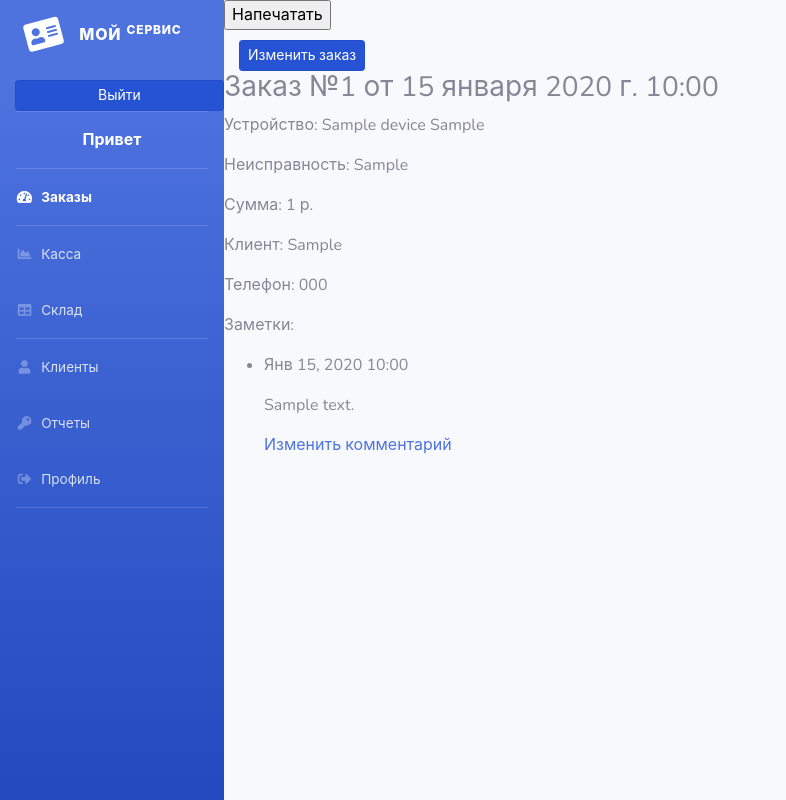
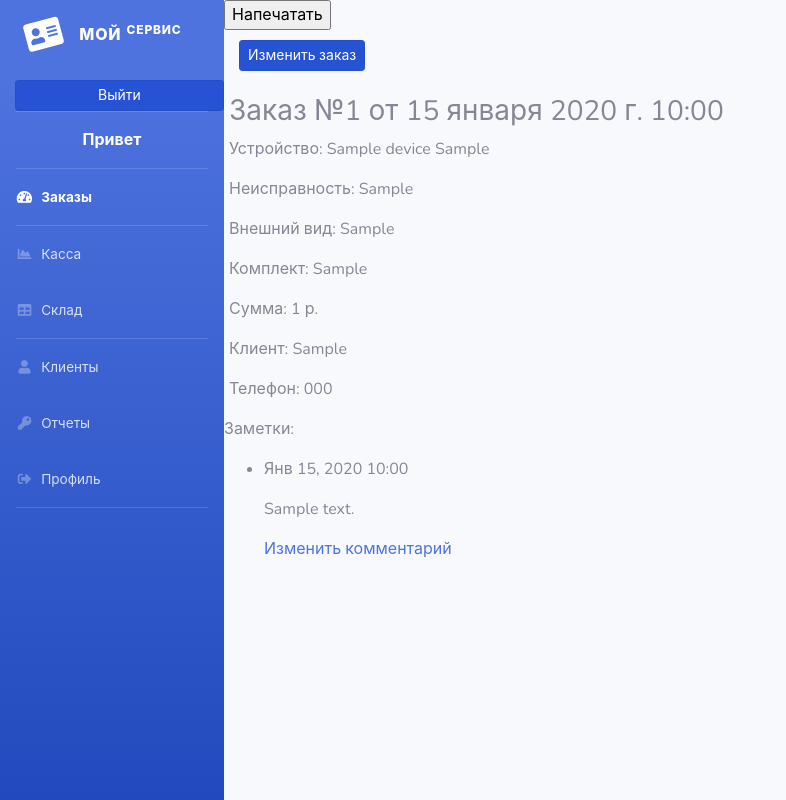
Before and after one commit to typeoflife/crm_with_front, a Django app: template backend/templates/backend/order.html in a window 1280 px wide. Shown: the whole page, without its empty margins (0-786 px from the left). Run offline with Django 4.2, Linux system fonts and the light colour scheme; tables that the repository leaves empty hold one stand-in row (values such as "Sample post"); the template is opened without the code that fills it: values that come from a table or form of the project are taken from there, most other values are stand-ins (such as "Sample title", 1, 10 or a date in 2020); some libraries are stand-ins or nearby versions.

```diff
--- a/backend/forms.py
+++ b/backend/forms.py
@@ -19,13 +19,15 @@ class CustomerForm(ModelForm):
 class DeviceForm(ModelForm):
     class Meta:
         model = Device
-        fields = ('name', 'model', 'serial_number', 'problem')
+        fields = ('name', 'model', 'serial_number', 'problem', 'kit', 'condition')
 
         widgets = {
             'name': forms.TextInput(attrs={'class': 'form-control', 'style': 'width:45%'}),
             'model': forms.TextInput(attrs={'class': 'form-control', 'style': 'width:45%'}),
             'serial_number': forms.TextInput(attrs={'class': 'form-control', 'style': 'width:45%'}),
             'problem': forms.TextInput(attrs={'class': 'form-control', 'style': 'width:45%'}),
+            'kit': forms.TextInput(attrs={'class': 'form-control', 'style': 'width:45%'}),
+            'condition': forms.TextInput(attrs={'class': 'form-control', 'style': 'width:45%'}),
         }
 
 
--- a/backend/models.py
+++ b/backend/models.py
@@ -20,6 +20,8 @@ class Device(models.Model):
     model = models.CharField(verbose_name='Модель', max_length=50)
     serial_number = models.CharField(verbose_name='Серийный номер', max_length=40)
     problem = models.CharField(verbose_name='Неисправность', max_length=120)
+    kit = models.CharField(verbose_name='Комплект', max_length=50, null=True, blank=True, default='Устройство')
+    condition = models.CharField(verbose_name='Внешний вид', max_length=70,null=True, blank=True, default='Б/У')
 
 class Order(models.Model):
     STATUS = (
--- a/backend/templates/backend/new_order.html
+++ b/backend/templates/backend/new_order.html
@@ -4,8 +4,8 @@
 
   <form action="{% url 'new_order' %}" method='post'>
       {% csrf_token %}
+      {{ customerform.as_p}}
       {{ deviceform.as_p}}
-      {{ customerform.as_p}}
       <button type="submit" class="btn btn-primary btn-sm active" style="margin-top: 10px; margin-left: 15px;">Добавить</button>
   </form>
 
--- a/backend/templates/backend/order.html
+++ b/backend/templates/backend/order.html
@@ -5,12 +5,14 @@
 
 <div>
     <a href="{% url 'edit_order' order.id %}" class="btn btn-primary btn-sm active" style="margin-top: 10px; margin-left: 15px;">Изменить заказ</a>
-</div>
+</div><br>
 
-<div id="printArea">
+<div id="printArea" style="margin-left: 5px;">
     <h3>Заказ №{{order.order_number}} от {{order.date_added}}</h3>
     <p>Устройство: {{order.device.name}} {{order.device.model}}</p>
     <p>Неисправность: {{order.device.problem}}</p>
+    <p>Внешний вид: {{order.device.condition}}</p>
+    <p>Комплект: {{order.device.kit}}</p>
     <p>Сумма:  {{order.summ}} р.</p>
     <p>Клиент: {{order.customer.fio}}</p>
     <p>Телефон: {{order.customer.telephone}}</p>
```
Also changed, not shown: backend/static/css/table.css (+6 -4 lines), backend/migrations/0005_device_condition_device_kit.py (added), backend/migrations/0006_alter_device_condition_alter_device_kit.py (added), backend/migrations/0007_alter_device_condition_alter_device_kit.py (added).
